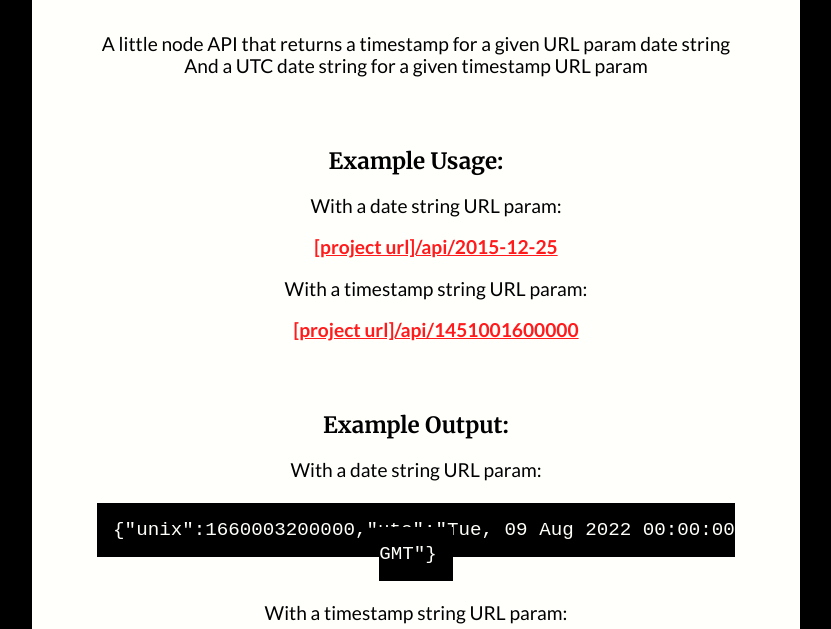
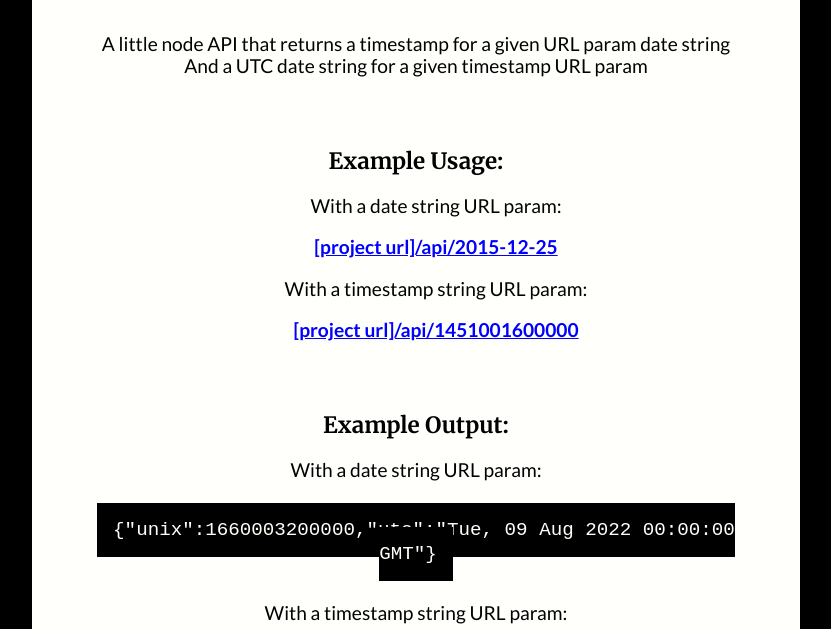
Before and after one commit to SebNoret/node-express-timestamp-microservice, a website: page views/index.html in a window 1280 px wide. Shown: the part 171-800 px from the top of the page, without its empty margins (224-1055 px from the left). Drawn offline with Linux system fonts and the light colour scheme; files that its build step writes are made by us from their sources.

Commit message:
test on replit

```diff
--- a/public/style.css
+++ b/public/style.css
@@ -79,7 +79,7 @@ li {
 }
 
 a {
-  color: var(--red);
+  color: blue;
   font-weight: bold;
   transition: all 200ms ease-in;
 }
```
